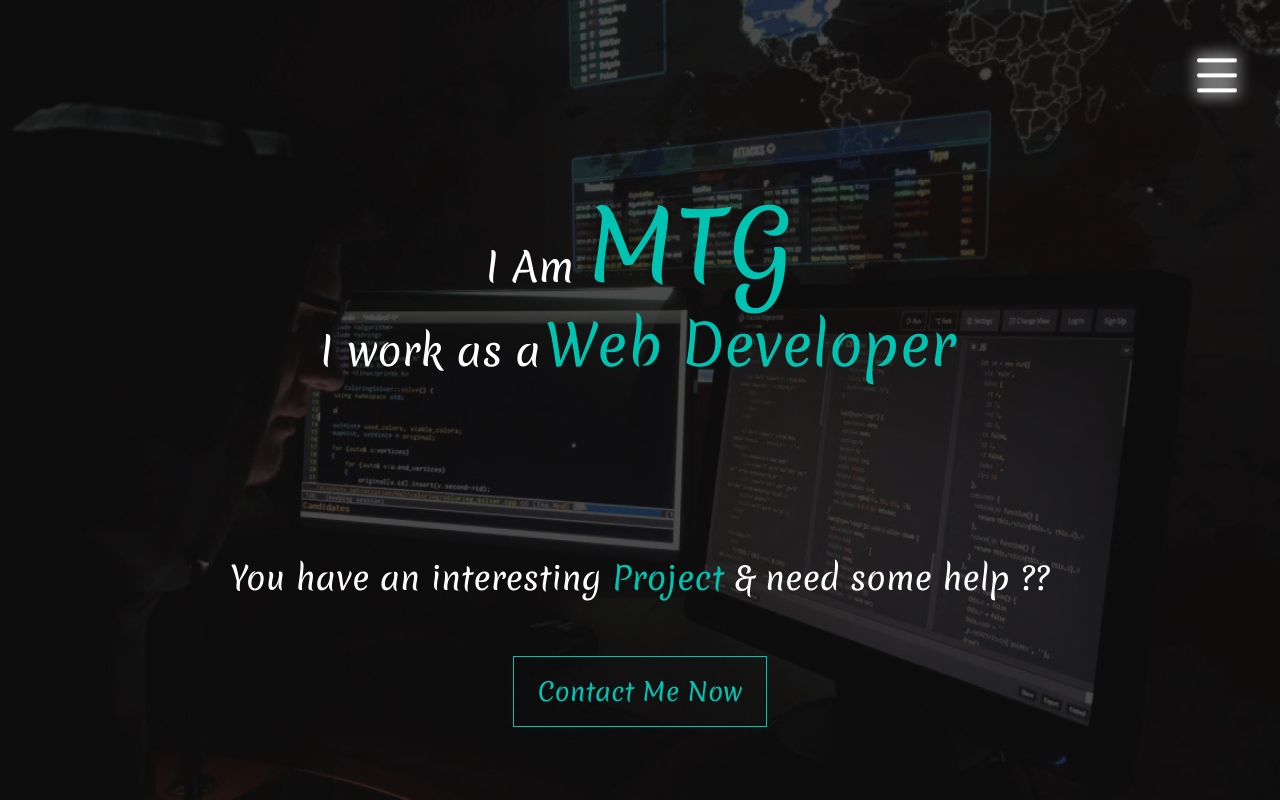
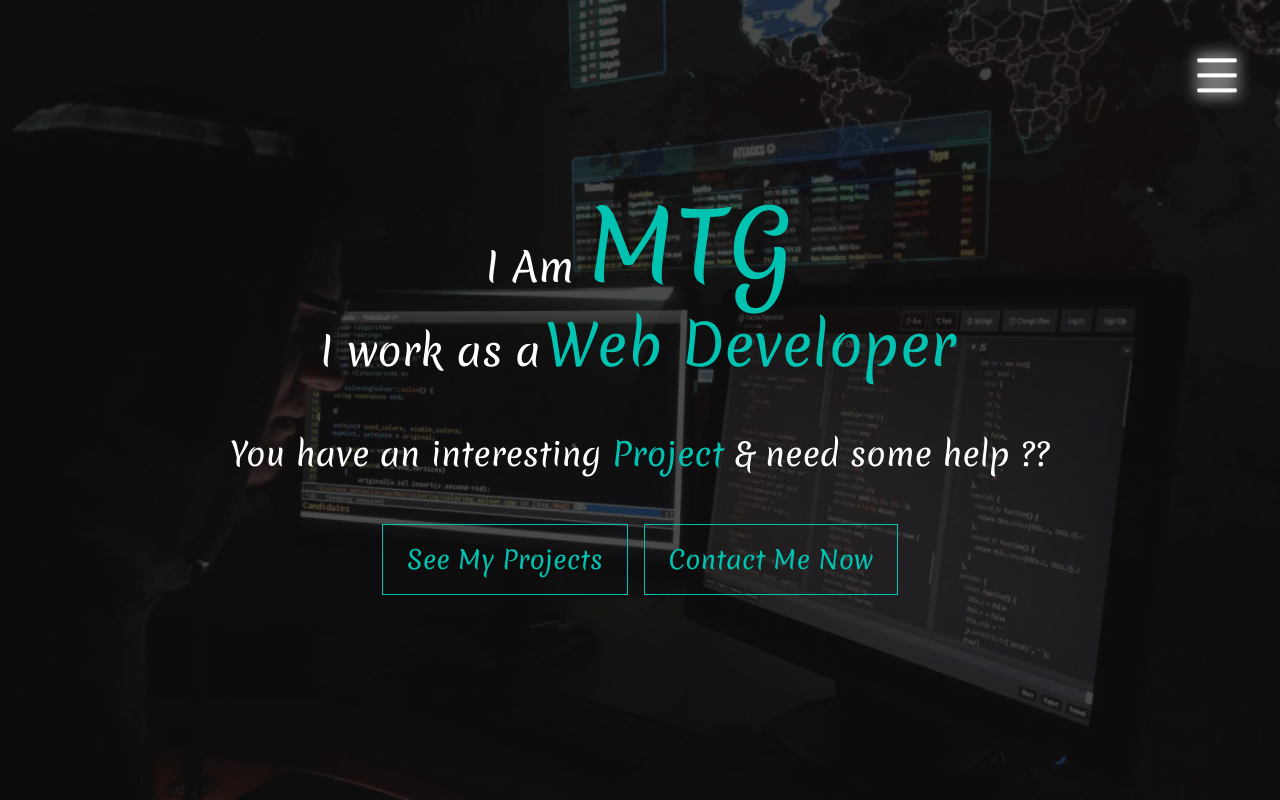
Before and after one commit to MTG2000/mtg-portfolio, a React (Create React App) app in the folder client/: page / in a window 1280 px wide. Built offline with nearby package versions, Linux system fonts and the light colour scheme.

Commit message:
added projects link to main page

```diff
--- a/client/src/components/layouts/Home.jsx
+++ b/client/src/components/layouts/Home.jsx
@@ -55,23 +55,27 @@ const Home = () => {
           <span className="text-primary display-1 d-inline-block">MTG</span>
           <br />
         </h1>
-        <h2 className="my-work text-white text-center h1 mb-6">
+        <h2 className="my-work text-white text-center h1 ">
           I work as a
-          <span className="text-primary display-4 d-inline-block mx-1">
+          <span className="text-primary display-4 d-inline-block mx-1 mb-5">
             Web Developer
           </span>
         </h2>
-        <h2 className="my-offer text-white text-center ">
+        <h2 className="my-offer text-white text-center mb-5">
           You have an interesting{" "}
           <span className="text-primary d-inline-block">Project</span> & need
           some help ??
         </h2>
-        <div className="d-flex justify-content-center">
+        <div className="row justify-content-center mt-5">
+          <Link
+            to="/projects"
+            className={`my-btn  d-inline-block mx-2 text-primary px-4 py-3 border border-primary ${styles.button}`}
+          >
+            See My Projects
+          </Link>
           <Link
             to="/contact"
-            className={`my-btn my-5 d-inline-block mx-auto text-primary px-4 py-3 border border-primary ${
-              styles.button
-            }`}
+            className={`my-btn  d-inline-block mx-2 text-primary px-4 py-3 border border-primary ${styles.button}`}
           >
             Contact Me Now
           </Link>
--- a/client/src/components/layouts/Overlay.jsx
+++ b/client/src/components/layouts/Overlay.jsx
@@ -5,13 +5,13 @@ import BgImage from "./programmer-min.jpg";
 const Overlay = () => {
   //Makes image loading async
   useEffect(() => {
-    const image = document.querySelector("img[lazySrc]");
-    image.setAttribute("src", image.getAttribute("lazySrc"));
+    const image = document.querySelector("img[lazysrc]");
+    image.setAttribute("src", image.getAttribute("lazysrc"));
   }, []);
 
   return (
     <div className={styles.overlay}>
-      <img lazySrc={BgImage} alt="" className="overlay-image" />
+      <img lazysrc={BgImage} alt="" className="overlay-image" />
     </div>
   );
 };
```
Also changed, not shown: 16 other files (tests, documents, lock files or other folders).
